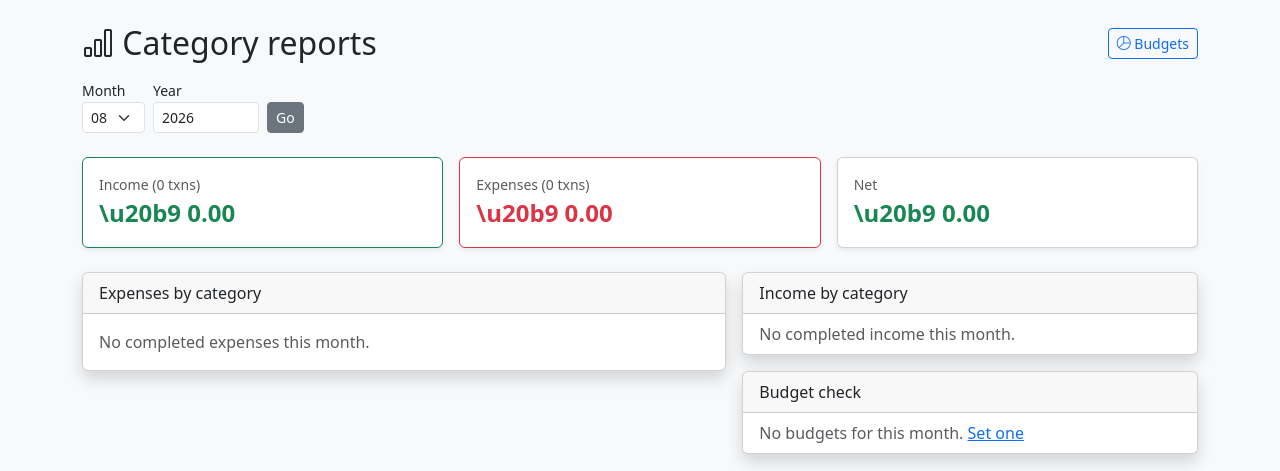
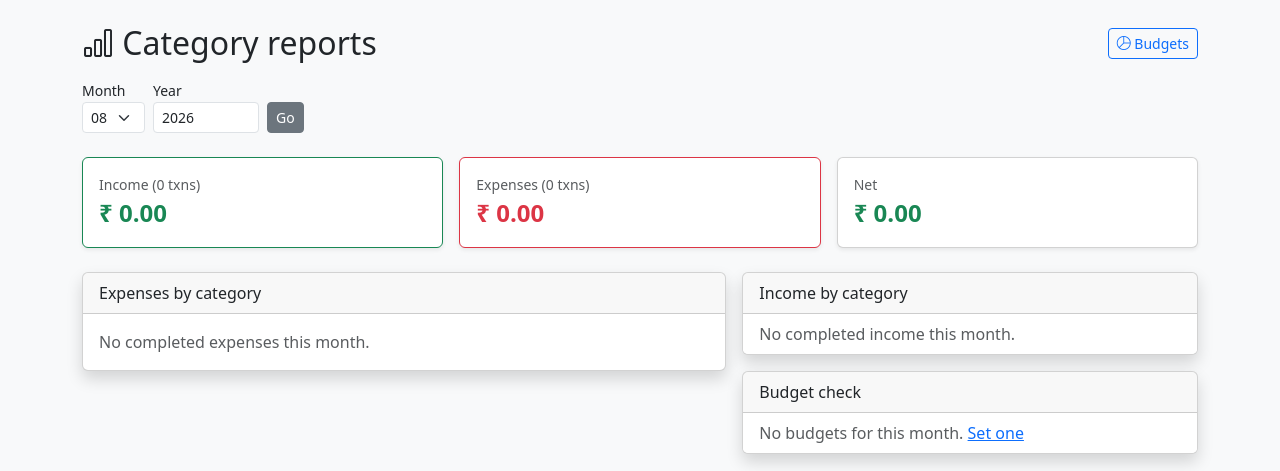
Before and after one commit to codersmatrix/accounts-manager, a Flask app: page /reports in a window 1280 px wide. Shown: the part 48-519 px from the top of the page. Run offline with Flask 3, Linux system fonts and the light colour scheme; the visitor is signed in with stand-in values (Sample User, id 1); data that the repository does not hold is empty; parts of the project's set-up code (start-up, migrations or seed data) failed here and were passed over; some libraries are stand-ins or nearby versions.

Commit message:
Fix rupee symbol: use ₹ instead of literal \u20b9

```diff
--- a/templates/reports.html
+++ b/templates/reports.html
@@ -24,15 +24,15 @@
 <div class="row g-3 mb-4">
     <div class="col-md-4"><div class="card shadow-sm border-success"><div class="card-body">
         <div class="text-muted small">Income ({{ income_count }} txns)</div>
-        <div class="fs-4 fw-bold text-success">\u20b9 {{ '%.2f'|format(income_total) }}</div>
+        <div class="fs-4 fw-bold text-success">₹ {{ '%.2f'|format(income_total) }}</div>
     </div></div></div>
     <div class="col-md-4"><div class="card shadow-sm border-danger"><div class="card-body">
         <div class="text-muted small">Expenses ({{ expense_count }} txns)</div>
-        <div class="fs-4 fw-bold text-danger">\u20b9 {{ '%.2f'|format(expense_total) }}</div>
+        <div class="fs-4 fw-bold text-danger">₹ {{ '%.2f'|format(expense_total) }}</div>
     </div></div></div>
     <div class="col-md-4"><div class="card shadow-sm"><div class="card-body">
         <div class="text-muted small">Net</div>
-        <div class="fs-4 fw-bold {% if net >= 0 %}text-success{% else %}text-danger{% endif %}">\u20b9 {{ '%.2f'|format(net) }}</div>
+        <div class="fs-4 fw-bold {% if net >= 0 %}text-success{% else %}text-danger{% endif %}">₹ {{ '%.2f'|format(net) }}</div>
     </div></div></div>
 </div>
 <div class="row g-3">
@@ -42,7 +42,7 @@
             <div class="card-body">
                 {% for cat, amt in exp_items %}
                 <div class="mb-3">
-                    <div class="d-flex justify-content-between small"><span>{{ cat }}</span><span class="fw-semibold">\u20b9 {{ '%.2f'|format(amt) }}</span></div>
+                    <div class="d-flex justify-content-between small"><span>{{ cat }}</span><span class="fw-semibold">₹ {{ '%.2f'|format(amt) }}</span></div>
                     <div class="progress" style="height:10px;"><div class="progress-bar bg-danger" style="width: {{ (amt / max_exp * 100)|round(1) }}%;"></div></div>
                 </div>
                 {% else %}<p class="text-muted mb-0">No completed expenses this month.</p>{% endfor %}
@@ -54,7 +54,7 @@
             <div class="card-header">Income by category</div>
             <ul class="list-group list-group-flush">
                 {% for cat, amt in inc_items %}
-                <li class="list-group-item d-flex justify-content-between"><span>{{ cat }}</span><strong class="text-success">\u20b9 {{ '%.2f'|format(amt) }}</strong></li>
+                <li class="list-group-item d-flex justify-content-between"><span>{{ cat }}</span><strong class="text-success">₹ {{ '%.2f'|format(amt) }}</strong></li>
                 {% else %}<li class="list-group-item text-muted">No completed income this month.</li>{% endfor %}
             </ul>
         </div>
@@ -65,7 +65,7 @@
                 <li class="list-group-item">
                     <div class="d-flex justify-content-between small">
                         <span>{{ r.category }}{% if r.over %} <span class="badge bg-danger">over</span>{% endif %}</span>
-                        <span>\u20b9 {{ '%.0f'|format(r.spent) }} / {{ '%.0f'|format(r.budget) }}</span>
+                        <span>₹ {{ '%.0f'|format(r.spent) }} / {{ '%.0f'|format(r.budget) }}</span>
                     </div>
                     <div class="progress mt-1" style="height:6px;"><div class="progress-bar {% if r.over %}bg-danger{% elif r.pct > 80 %}bg-warning{% else %}bg-success{% endif %}" style="width: {{ 100 if r.pct > 100 else r.pct }}%;"></div></div>
                 </li>
```
Also changed, not shown: templates/budgets.html (+10 -10 lines).
